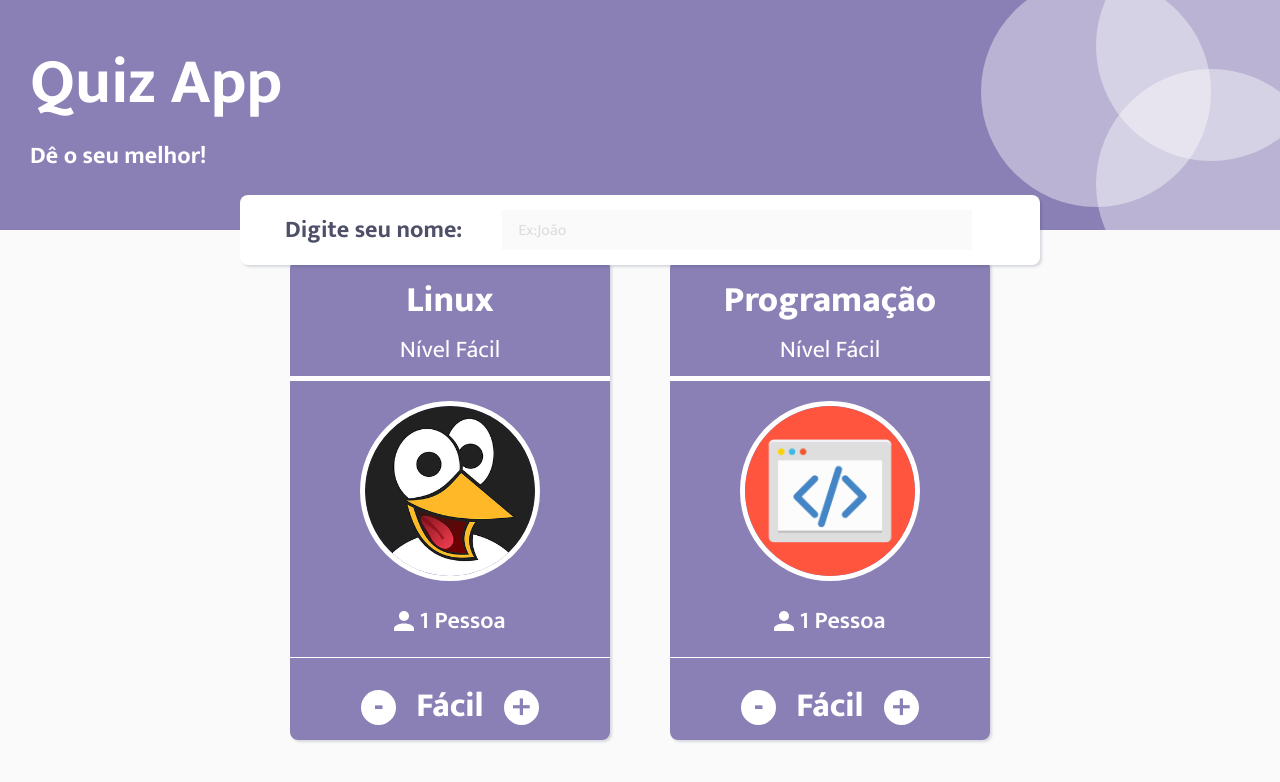
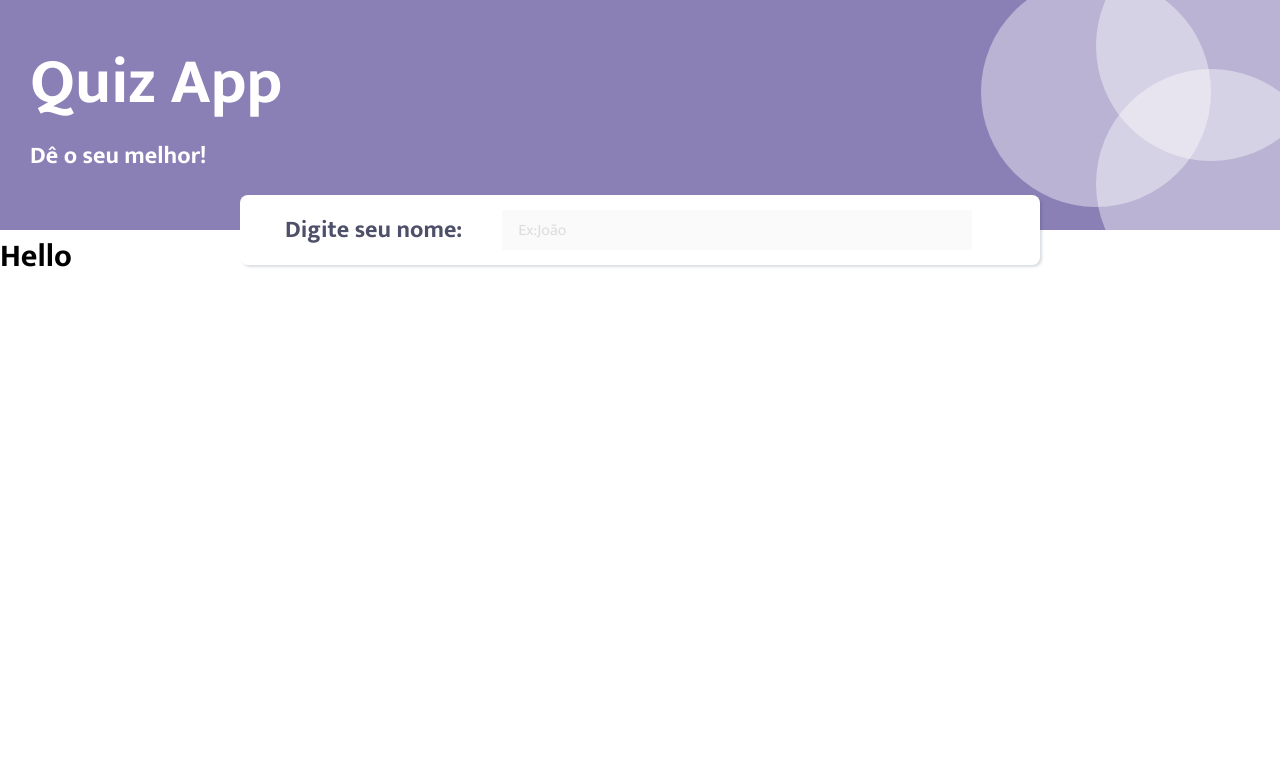
Before and after one commit to andradeigor/economapas-desafio, a React (Create React App) app: page /quiz in a window 1280 px wide. Shown: the top 782 px of the page. Built offline with nearby package versions, Linux system fonts and the light colour scheme.

Commit message:
started the quiz page

```diff
--- a/package.json
+++ b/package.json
@@ -12,6 +12,7 @@
     "@types/react-dom": "^17.0.9",
     "react": "^17.0.2",
     "react-dom": "^17.0.2",
+    "react-router-dom": "^6.2.2",
     "react-scripts": "5.0.0",
     "styled-components": "^5.3.3",
     "typescript": "^4.4.2",
@@ -42,6 +43,7 @@
     ]
   },
   "devDependencies": {
+    "@types/react-router-dom": "^5.3.3",
     "@types/styled-components": "^5.1.23"
   }
 }
--- a/src/App.tsx
+++ b/src/App.tsx
@@ -2,16 +2,14 @@ import React from "react";
 import { GlobalStyles } from "style/global";
 import { light } from "style/theme/light";
 import { ThemeProvider } from "styled-components";
-import { Header } from "components/Header/Header";
-import { Main } from "components/Main/Main";
+import { Router } from "router";
 
 function App() {
   return (
     <div className="App">
       <ThemeProvider theme={light}>
         <GlobalStyles />
-        <Header />
-        <Main />
+        <Router />
       </ThemeProvider>
     </div>
   );
--- /dev/null
+++ b/src/Pages/Home.tsx
@@ -0,0 +1,11 @@
+import { Header } from "components/Header/Header";
+import { Main } from "components/Main/Main";
+
+export const Home: React.FC = () => {
+  return (
+    <>
+      <Header />
+      <Main />
+    </>
+  );
+};
--- /dev/null
+++ b/src/Pages/Quiz.tsx
@@ -0,0 +1,11 @@
+import { Header } from "components/Header/Header";
+import { QuizDisplay } from "components/QuizDisplay/QuizDisplay";
+
+export const Quiz: React.FC = () => {
+  return (
+    <>
+      <Header />
+      <QuizDisplay />
+    </>
+  );
+};
--- /dev/null
+++ b/src/components/QuizDisplay/QuizDisplay.tsx
@@ -0,0 +1,3 @@
+export const QuizDisplay: React.FC = () => {
+  return <h1>Hello</h1>;
+};
--- /dev/null
+++ b/src/router.tsx
@@ -0,0 +1,13 @@
+import { Home } from "Pages/Home";
+import { Quiz } from "Pages/Quiz";
+import { BrowserRouter, Routes, Route } from "react-router-dom";
+export const Router: React.FC = () => {
+  return (
+    <BrowserRouter>
+      <Routes>
+        <Route path="/" element={<Home />} />
+        <Route path="/quiz" element={<Quiz />}></Route>
+      </Routes>
+    </BrowserRouter>
+  );
+};
```
Also changed, not shown: 1 other file (tests, documents, lock files or other folders).
